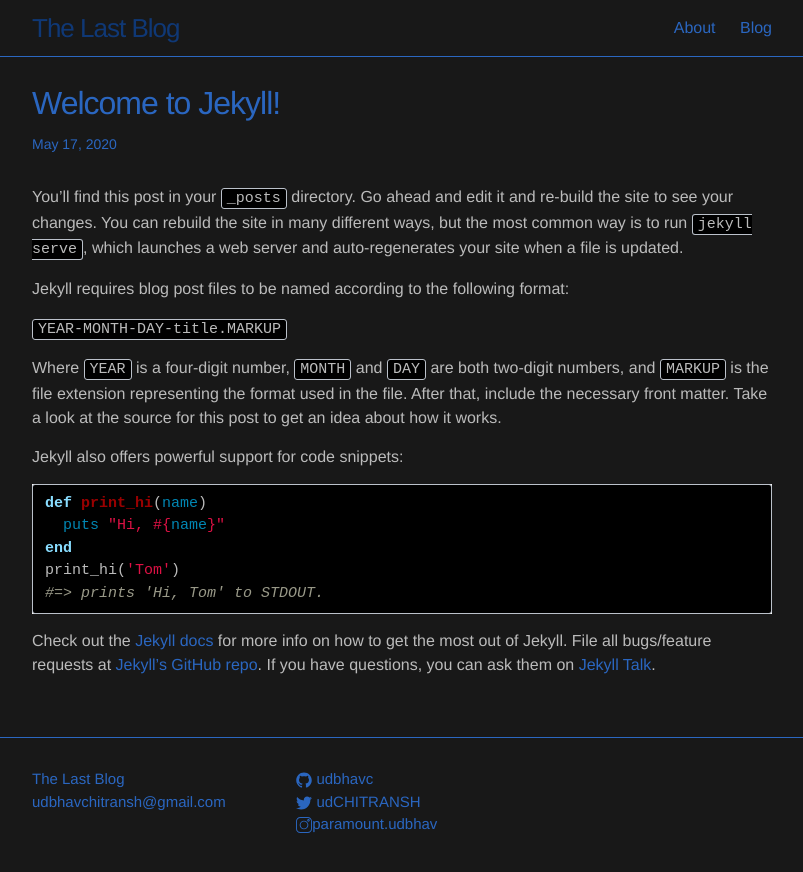
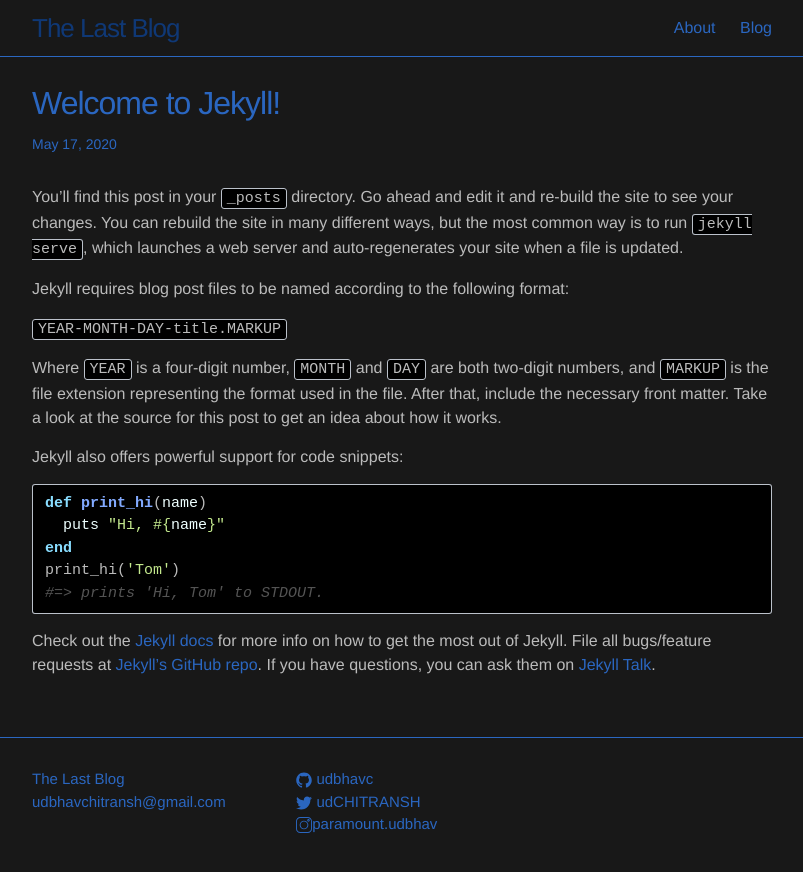
Before and after one commit to udbhavc/udbhavc.github.io, a Jekyll site: the page built from _posts/2020-05-18-welcome-to-jekyll.md, in a window 1280 px wide. Shown: the top 872 px of the page, without its empty margins (238-1041 px from the left). Built offline with Jekyll 4.4.1, drawn with Linux system fonts in a browser that asks for light colours; comment, search, counter and statistics services are not loaded.

Commit message:
Update _syntax-highlighting.scss

```diff
--- a/_sass/_syntax-highlighting.scss
+++ b/_sass/_syntax-highlighting.scss
@@ -2,25 +2,18 @@
  * Syntax highlighting styles
  */
     .highlight {
-    background: #fff;
-    @extend %vertical-rhythm;
-
-    .highlighter-rouge & {
-      background: #eef;
-    }
-
-    .c     { color: #998; font-style: italic } // Comment
-    .err   { color: #a61717; background-color: #e3d2d2 } // Error
-    .k     { font-weight: bold } // Keyword
+  .c     { color: #545454; font-style: italic } // Comment
+  .err   { color: #f07178; background-color: #e3d2d2 } // Error
+  .k     { color: #89DDFF; font-weight: bold } // Keyword
   .o     { font-weight: bold } // Operator
-    .cm    { color: #998; font-style: italic } // Comment.Multiline
-    .cp    { color: #999; font-weight: bold } // Comment.Preproc
-    .c1    { color: #998; font-style: italic } // Comment.Single
-    .cs    { color: #999; font-weight: bold; font-style: italic } // Comment.Special
+  .cm    { color: #545454; font-style: italic } // Comment.Multiline
+  .cp    { color: #545454; font-weight: bold } // Comment.Preproc
+  .c1    { color: #545454; font-style: italic } // Comment.Single
+  .cs    { color: #545454; font-weight: bold; font-style: italic } // Comment.Special
   .gd    { color: #000; background-color: #fdd } // Generic.Deleted
   .gd .x { color: #000; background-color: #faa } // Generic.Deleted.Specific
   .ge    { font-style: italic } // Generic.Emph
-    .gr    { color: #a00 } // Generic.Error
+  .gr    { color: #f07178 } // Generic.Error
   .gh    { color: #999 } // Generic.Heading
   .gi    { color: #000; background-color: #dfd } // Generic.Inserted
   .gi .x { color: #000; background-color: #afa } // Generic.Inserted.Specific
@@ -28,44 +21,44 @@
   .gp    { color: #555 } // Generic.Prompt
   .gs    { font-weight: bold } // Generic.Strong
   .gu    { color: #aaa } // Generic.Subheading
-    .gt    { color: #a00 } // Generic.Traceback
+  .gt    { color: #f07178 } // Generic.Traceback
   .kc    { font-weight: bold } // Keyword.Constant
   .kd    { font-weight: bold } // Keyword.Declaration
   .kp    { font-weight: bold } // Keyword.Pseudo
   .kr    { font-weight: bold } // Keyword.Reserved
-    .kt    { color: #458; font-weight: bold } // Keyword.Type
-    .m     { color: #099 } // Literal.Number
-    .s     { color: #d14 } // Literal.String
+  .kt    { color: #FFCB6B; font-weight: bold } // Keyword.Type
+  .m     { color: #F78C6C } // Literal.Number
+  .s     { color: #C3E88D } // Literal.String
   .na    { color: #008080 } // Name.Attribute
-    .nb    { color: #0086B3 } // Name.Builtin
-    .nc    { color: #458; font-weight: bold } // Name.Class
+  .nb    { color: #EEFFFF } // Name.Builtin
+  .nc    { color: #FFCB6B; font-weight: bold } // Name.Class
   .no    { color: #008080 } // Name.Constant
   .ni    { color: #800080 } // Name.Entity
   .ne    { color: #900; font-weight: bold } // Name.Exception
-    .nf    { color: #900; font-weight: bold } // Name.Function
+  .nf    { color: #82AAFF; font-weight: bold } // Name.Function
   .nn    { color: #555 } // Name.Namespace
-    .nt    { color: #000080 } // Name.Tag
-    .nv    { color: #008080 } // Name.Variable
+  .nt    { color: #FFCB6B } // Name.Tag
+  .nv    { color: #EEFFFF } // Name.Variable
   .ow    { font-weight: bold } // Operator.Word
-    .w     { color: #bbb } // Text.Whitespace
-    .mf    { color: #099 } // Literal.Number.Float
-    .mh    { color: #099 } // Literal.Number.Hex
-    .mi    { color: #099 } // Literal.Number.Integer
-    .mo    { color: #099 } // Literal.Number.Oct
-    .sb    { color: #d14 } // Literal.String.Backtick
-    .sc    { color: #d14 } // Literal.String.Char
-    .sd    { color: #d14 } // Literal.String.Doc
-    .s2    { color: #d14 } // Literal.String.Double
-    .se    { color: #d14 } // Literal.String.Escape
-    .sh    { color: #d14 } // Literal.String.Heredoc
-    .si    { color: #d14 } // Literal.String.Interpol
-    .sx    { color: #d14 } // Literal.String.Other
-    .sr    { color: #009926 } // Literal.String.Regex
-    .s1    { color: #d14 } // Literal.String.Single
-    .ss    { color: #990073 } // Literal.String.Symbol
+  .w     { color: #EEFFFF } // Text.Whitespace
+  .mf    { color: #F78C6C } // Literal.Number.Float
+  .mh    { color: #F78C6C } // Literal.Number.Hex
+  .mi    { color: #F78C6C } // Literal.Number.Integer
+  .mo    { color: #F78C6C } // Literal.Number.Oct
+  .sb    { color: #C3E88D } // Literal.String.Backtick
+  .sc    { color: #C3E88D } // Literal.String.Char
+  .sd    { color: #C3E88D } // Literal.String.Doc
+  .s2    { color: #C3E88D } // Literal.String.Double
+  .se    { color: #EEFFFF } // Literal.String.Escape
+  .sh    { color: #C3E88D } // Literal.String.Heredoc
+  .si    { color: #C3E88D } // Literal.String.Interpol
+  .sx    { color: #C3E88D } // Literal.String.Other
+  .sr    { color: #C3E88D } // Literal.String.Regex
+  .s1    { color: #C3E88D } // Literal.String.Single
+  .ss    { color: #C3E88D } // Literal.String.Symbol
   .bp    { color: #999 } // Name.Builtin.Pseudo
-    .vc    { color: #008080 } // Name.Variable.Class
-    .vg    { color: #008080 } // Name.Variable.Global
-    .vi    { color: #008080 } // Name.Variable.Instance
-    .il    { color: #099 } // Literal.Number.Integer.Long
+  .vc    { color: #FFCB6B } // Name.Variable.Class
+  .vg    { color: #EEFFFF } // Name.Variable.Global
+  .vi    { color: #EEFFFF } // Name.Variable.Instance
+  .il    { color: #F78C6C } // Literal.Number.Integer.Long
 }
```
Lines whose indentation alone changed are shown as unchanged.
